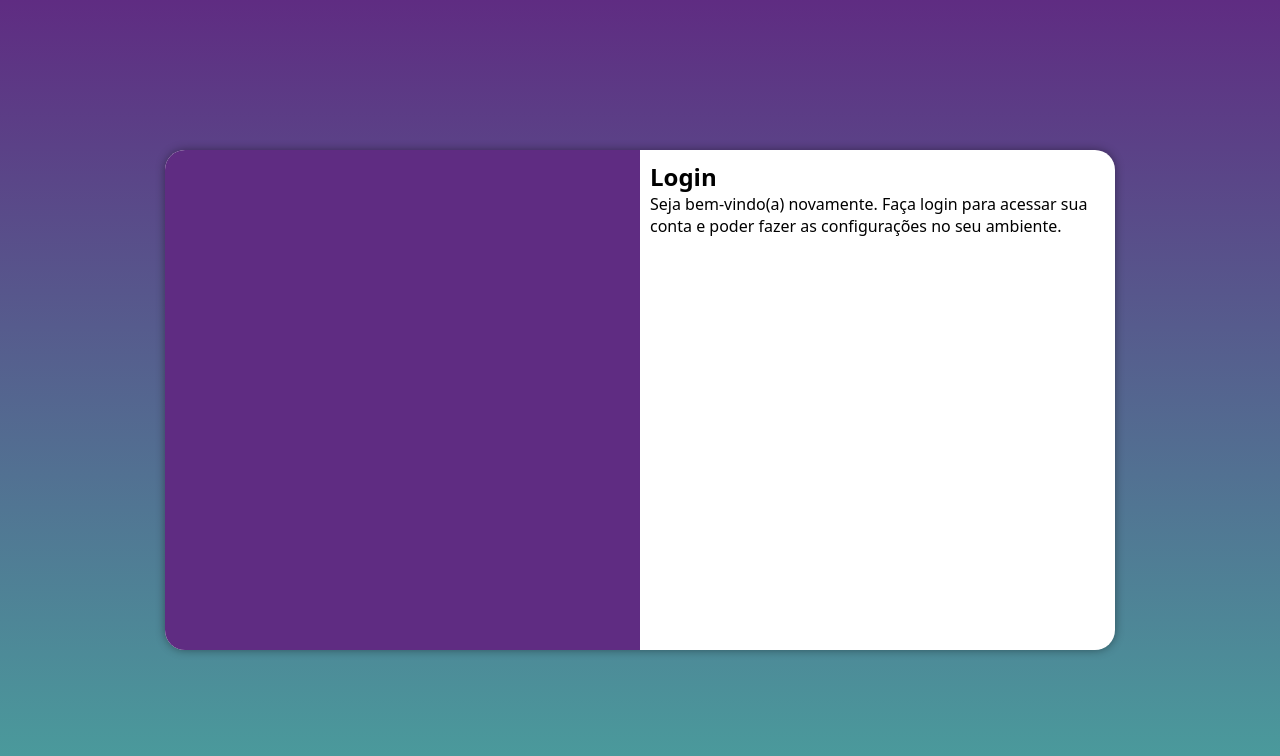
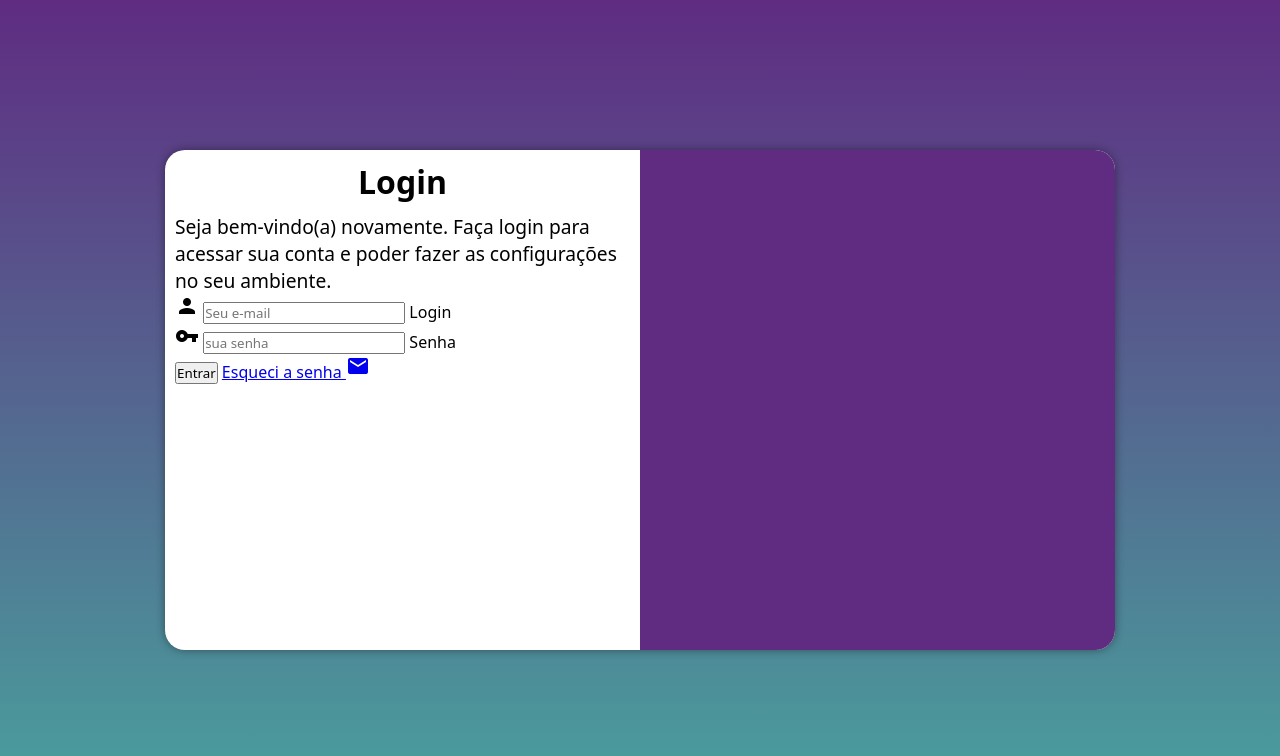
Before and after one commit to Joao-Vieiras/Projeto-login, a plain HTML site: page index.html in a window 1280 px wide. Drawn offline with Linux system fonts and the light colour scheme.

Commit message:
Adicionei o formulario

```diff
--- a/estilos/media-query.css
+++ b/estilos/media-query.css
@@ -43,13 +43,23 @@ Grandes telas: acima de 1200px
     }
 
     section#login > div#imagem {
-        float: left;
+        float: right;
         width: 50%;
         height: 100%;
     }
 
     section#login > div#formulario {
-        float: right;
+        float: left;
         width: 50%;
     }
+
+
+    div#formulario > h1 {
+        font-size: 2em;
+    }
+
+    div#formulario > p {
+        font-size: 1.2em;
+    }
+
 }
--- a/estilos/style.css
+++ b/estilos/style.css
@@ -50,3 +50,12 @@ section#login > div#formulario {
     display: block;
     padding: 10px;
 }
+
+div#formulario > h1 {
+    text-align: center;
+    margin-bottom: 10px;
+}
+
+div#formulario > p {
+    font-size: 0.8em;
+}
--- a/index.html
+++ b/index.html
@@ -7,6 +7,8 @@
     <title>Login</title>
     <link rel="stylesheet" href="estilos/style.css">
     <link rel="stylesheet" href="estilos/media-query.css">
+    <link href="https://fonts.googleapis.com/icon?family=Material+Icons"
+    rel="stylesheet">
 </head>
 <body>
     <main>
@@ -17,8 +19,19 @@
             <div id="formulario">
                 <h1>Login</h1>
                 <p>Seja bem-vindo(a) novamente. Faça login para acessar sua conta e poder fazer as configurações no seu ambiente.</p>
-                <form action="login.php" method="post">
-
+                <form action="login.php" method="post" autocomplete="on">
+                    <div class="campo">
+                        <i class="material-icons">person</i>
+                        <input type="email" name="login" id="ilogin" placeholder="Seu e-mail" autocomplete="email" required maxlength="30">
+                        <label for="ilogin">Login</label>
+                    </div>
+                    <div class="campo">
+                        <i class="material-icons">vpn_key</i>
+                        <input type="password" name="senha" id="isenha" placeholder="sua senha" autocomplete="current-password" required minlength="8" maxlength="20">
+                        <label for="isenha">Senha</label>
+                    </div>
+                    <input type="submit" value="Entrar">
+                    <a href="esqueci.html">Esqueci a senha <i class="material-icons">mail</i></a>
                 </form>
             </div>
         </section>
```
